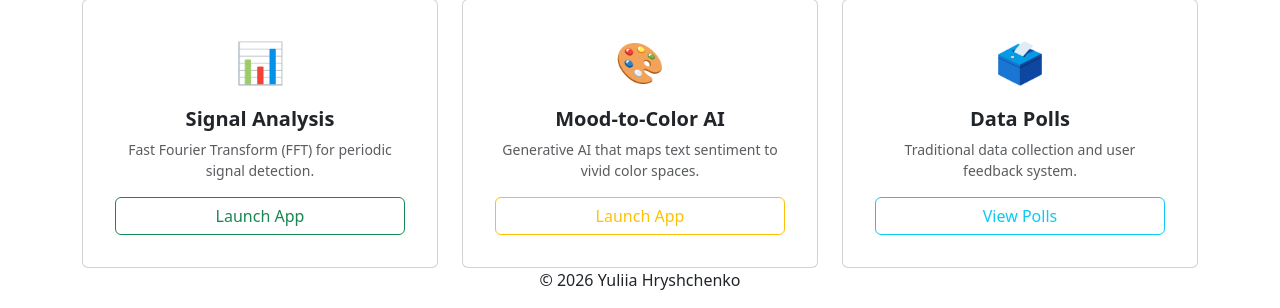
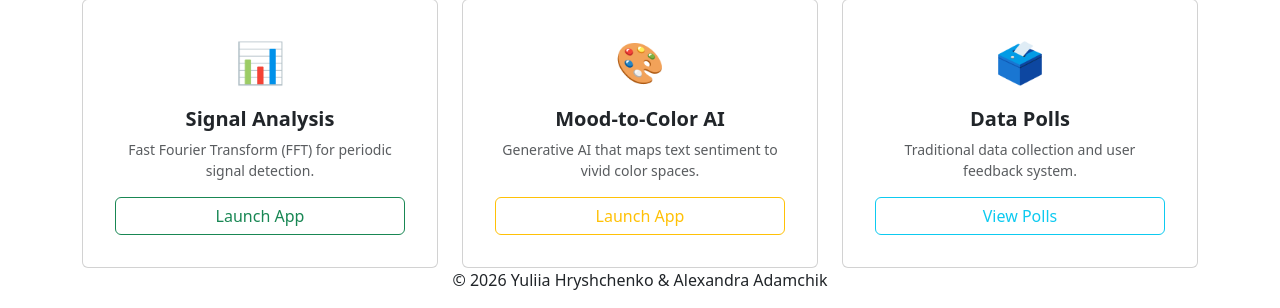
Before and after one commit to YuHryshchenko/zpi-zp41_tfdjango_HryshchenkoYuliia_KPI_2026, a Django app: page / in a window 1280 px wide. Shown: the part 530-838 px from the top of the page. Run offline with Django 5.2, Linux system fonts and the light colour scheme.

Commit message:
TFDJANGO18 - Updating Readme and copyright

```diff
--- a/djangotutorial/templates/base.html
+++ b/djangotutorial/templates/base.html
@@ -26,7 +26,7 @@
     </main>
 
     <footer>
-        <div align="center"><p>&copy; 2026 Yuliia Hryshchenko</p></div>
+        <div align="center"><p>&copy; 2026 Yuliia Hryshchenko & Alexandra Adamchik</p></div>
     </footer>
 
     <!-- Global JS files -->
```
Also changed, not shown: README.md.
